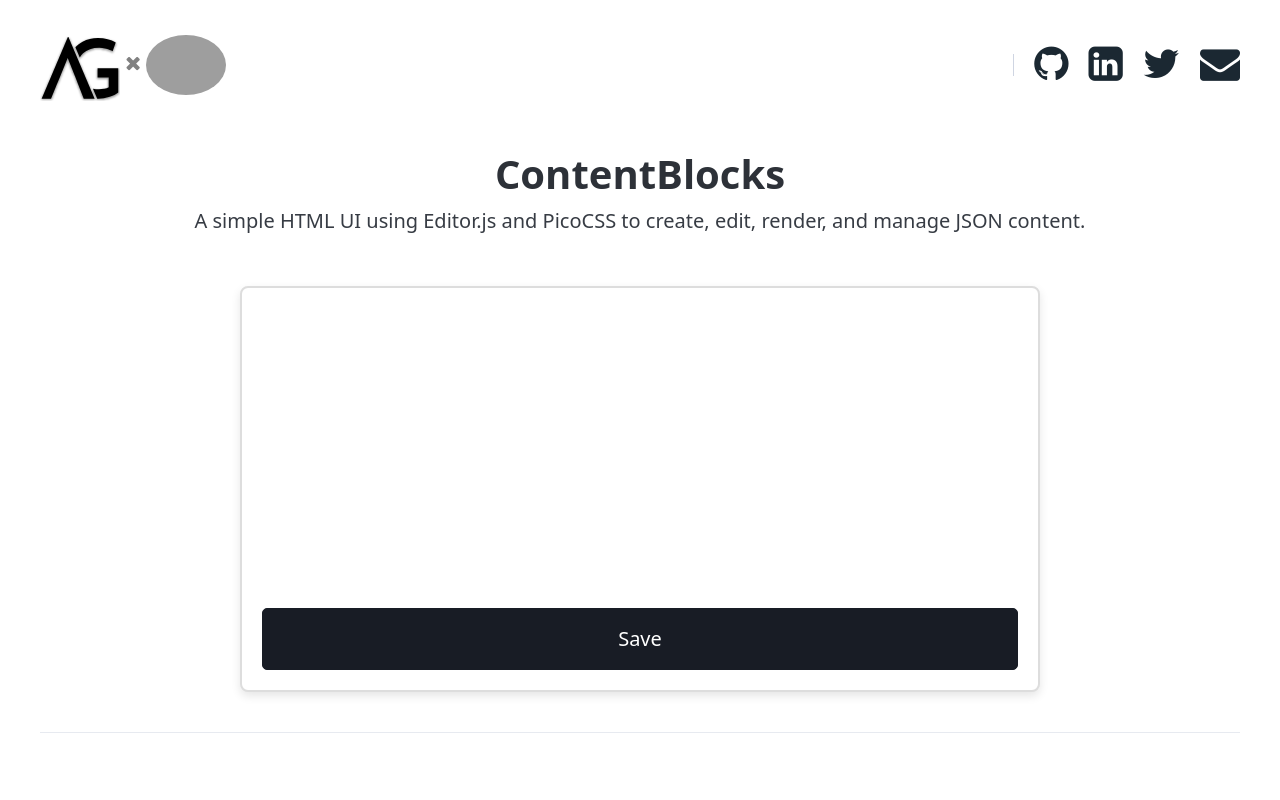
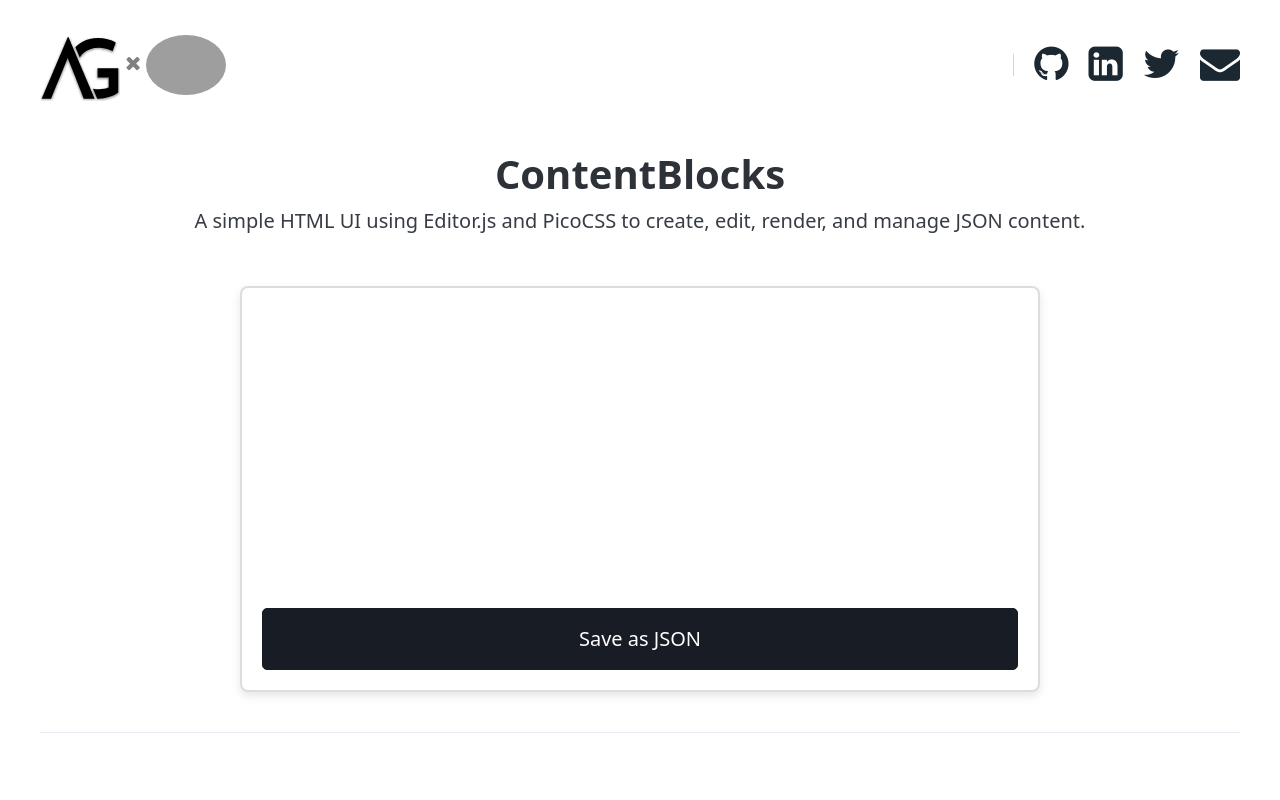
Before and after one commit to AbhiiGatty/AbhiiGatty.github.io, a plain HTML site: page projects/contentblocks/editor.html in a window 1280 px wide. Shown: the top 800 px of the page. Drawn offline with nearby package versions, Linux system fonts and the light colour scheme; grey boxes are pictures that could not be loaded; a script that the page names is missing.

Commit message:
Minor update to the save button mesage

```diff
--- a/projects/contentblocks/editor.html
+++ b/projects/contentblocks/editor.html
@@ -52,7 +52,7 @@
             <!-- Editor.js container -->
             <div id="editorjs"></div>
             <!-- Save button -->
-            <button id="saveButton" class="contrast">Save</button>
+            <button id="saveButton" class="contrast">Save as JSON</button>
         </div>
         <hr>
     </div>
```
